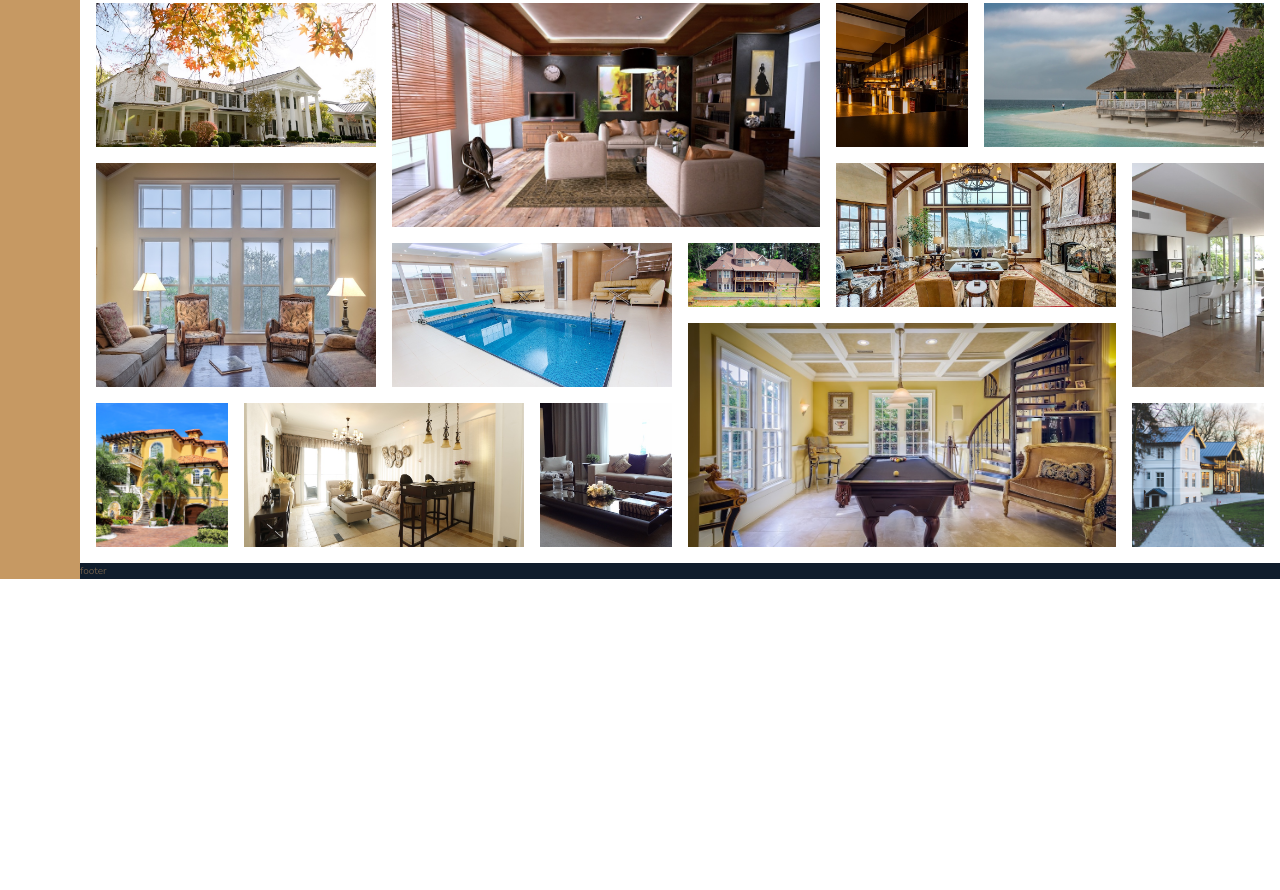
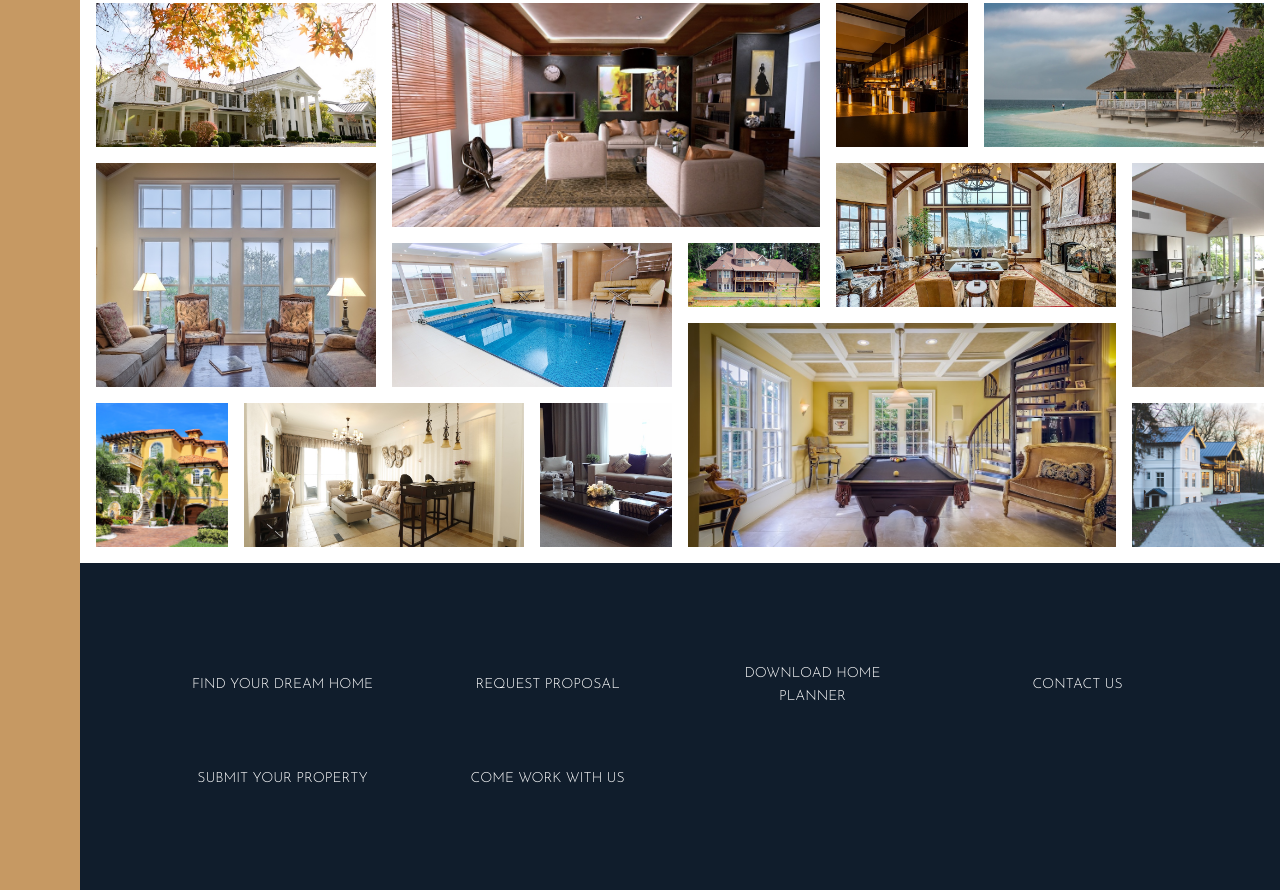
Before and after one commit to Nykolyn/css-landings, a website: page nexter/index.html in a window 1280 px wide. Shown: the part 3038-3928 px from the top of the page. Before the commit the page ends 3617 px from the top, so only its background shows below. Drawn offline with nearby package versions, Linux system fonts and the light colour scheme.

Commit message:
add footer

```diff
--- a/nexter/index.html
+++ b/nexter/index.html
@@ -334,6 +334,15 @@
       </figure>
     </section>
 
-    <footer class="footer">footer</footer>
+    <footer class="footer">
+      <ul class="nav">
+        <li class="nav__item"><a href="#">Find your dream home</a></li>
+        <li class="nav__item"><a href="#">Request proposal</a></li>
+        <li class="nav__item"><a href="#">Download home planner</a></li>
+        <li class="nav__item"><a href="#">Contact us</a></li>
+        <li class="nav__item"><a href="#">Submit your property</a></li>
+        <li class="nav__item"><a href="#">Come work with us</a></li>
+      </ul>
+    </footer>
   </body>
 </html>
--- a/nexter/sass/_footer.scss
+++ b/nexter/sass/_footer.scss
@@ -1,5 +1,36 @@
 .footer {
   background-color: $color-secondary;
+  padding: 8rem;
+  grid-column: full-start / full-end;
 
-  grid-column: full-start / full-end;
+  .nav {
+    list-style-type: none;
+
+    display: grid;
+    grid-gap: 2rem;
+    grid-template-columns: repeat(auto-fit, minmax(20rem, 1fr));
+
+    align-items: center;
+
+    &__item a:link,
+    &__item a:visited {
+      text-decoration: none;
+      font-size: 1.4rem;
+      color: white;
+      font-family: $font-display;
+      text-transform: uppercase;
+      text-align: center;
+
+      transition: all 0.2s;
+
+      padding: 2rem;
+      display: block;
+
+      &:hover,
+      &:active {
+        background-color: rgba($color: #fff, $alpha: 0.05);
+        transform: translateY(-3px);
+      }
+    }
+  }
 }
```
Also changed, not shown: nexter/css/style.css.
